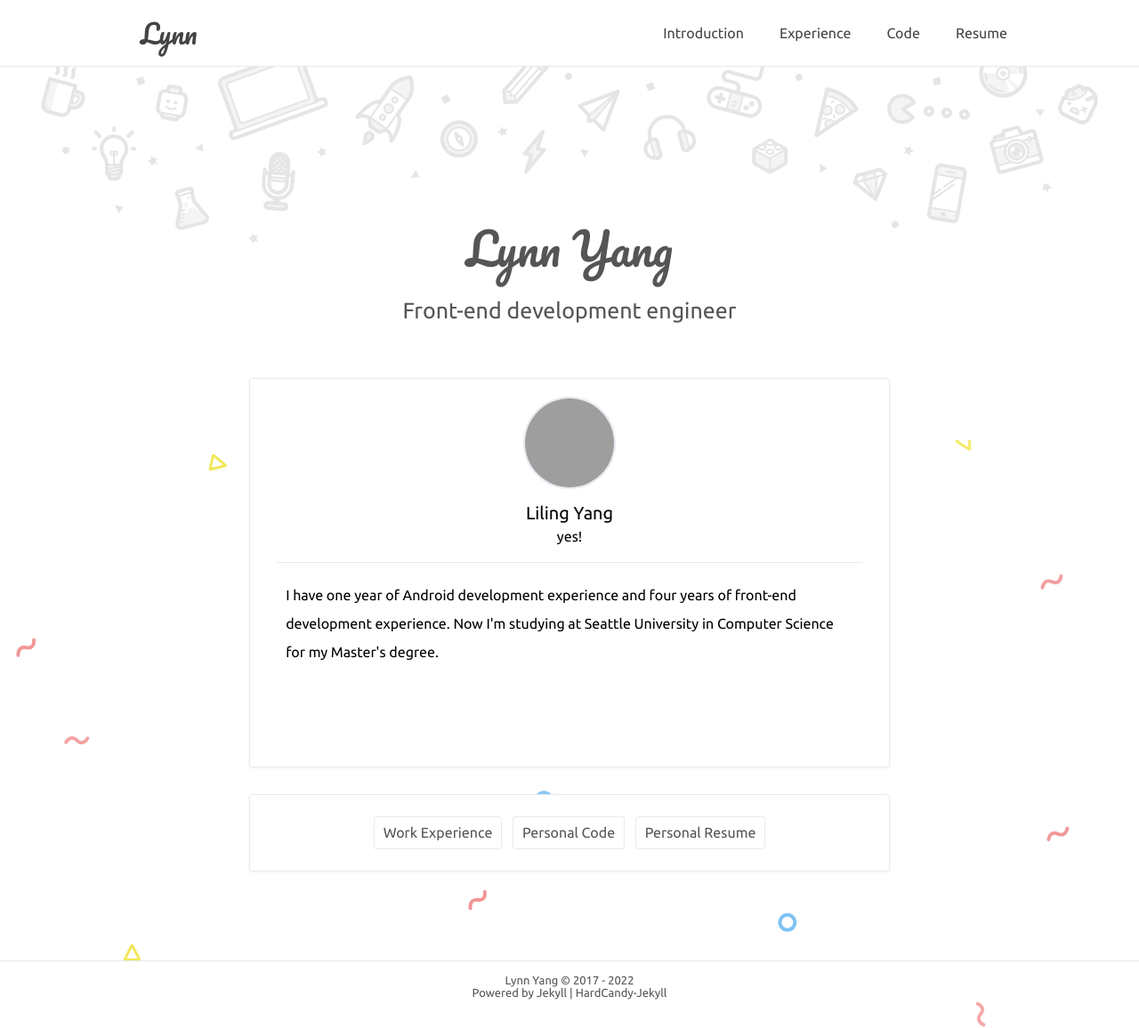
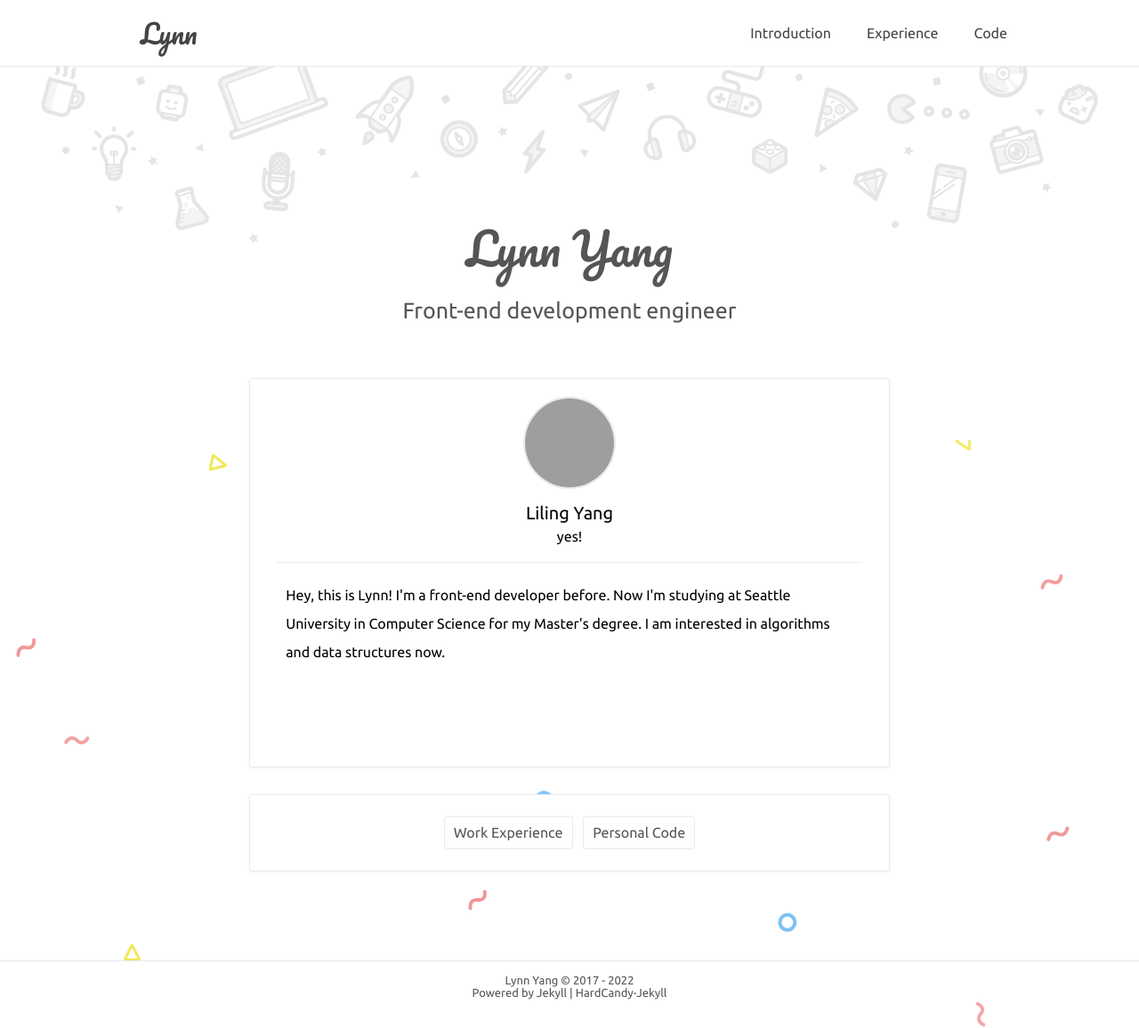
Before and after one commit to miss1/miss1.github.io, a Jekyll site: the page built from index.html, in a window 1280 px wide. Shown: the whole page at 89% size. Built offline with Jekyll 4.4.1, drawn with Linux system fonts in a browser that asks for light colours; comment, search, counter and statistics services are not loaded; grey boxes are pictures that could not be loaded.

Commit message:
remove Resume

```diff
--- a/_config.yml
+++ b/_config.yml
@@ -9,7 +9,6 @@ nav: # 最佳体验 六个标签 且最好每个标签不超过4中文字
   Introduction: '/'
   Experience: '/experience/'
   Code: '/codeLink/'
-  Resume: '/resume/'
 
 # 博主
 author: true
@@ -18,7 +17,7 @@ NickName: 'Lynn'
 webtitle: 'Lynn'
 bio: 'yes!'
 about: true
-aboutyou: 'I have one year of Android development experience and four years of front-end development experience. Now I''m studying at Seattle University in Computer Science for my Master''s degree.'
+aboutyou: 'Hey, this is Lynn! I''m a front-end developer before. Now I''m studying at Seattle University in Computer Science for my Master''s degree. I am interested in algorithms and data structures now.'
 portraits: '/assets/profile.jpg' # your portraits image file path
 
 # SNS
--- a/assets/css/media.css
+++ b/assets/css/media.css
@@ -99,10 +99,6 @@
     font-size: 16px;
   }
 
-  .resume-content{
-    width: 80%;
-  }
-
 }
 
 @media screen and ( max-width: 650px ){
--- a/index.html
+++ b/index.html
@@ -33,7 +33,6 @@ description:
     <li class="fadeInUp animated">
       <a href="./experience/" class="tag">Work Experience</a>
       <a href="./codeLink/" class="tag">Personal Code</a>
-      <a href="./resume/" class="tag">Personal Resume</a>
     </li>
   </ul>
 </main>
```
Also changed, not shown: _layouts/resume.html (deleted, +0 -13 lines), resume/index.md (deleted, +0 -53 lines).
